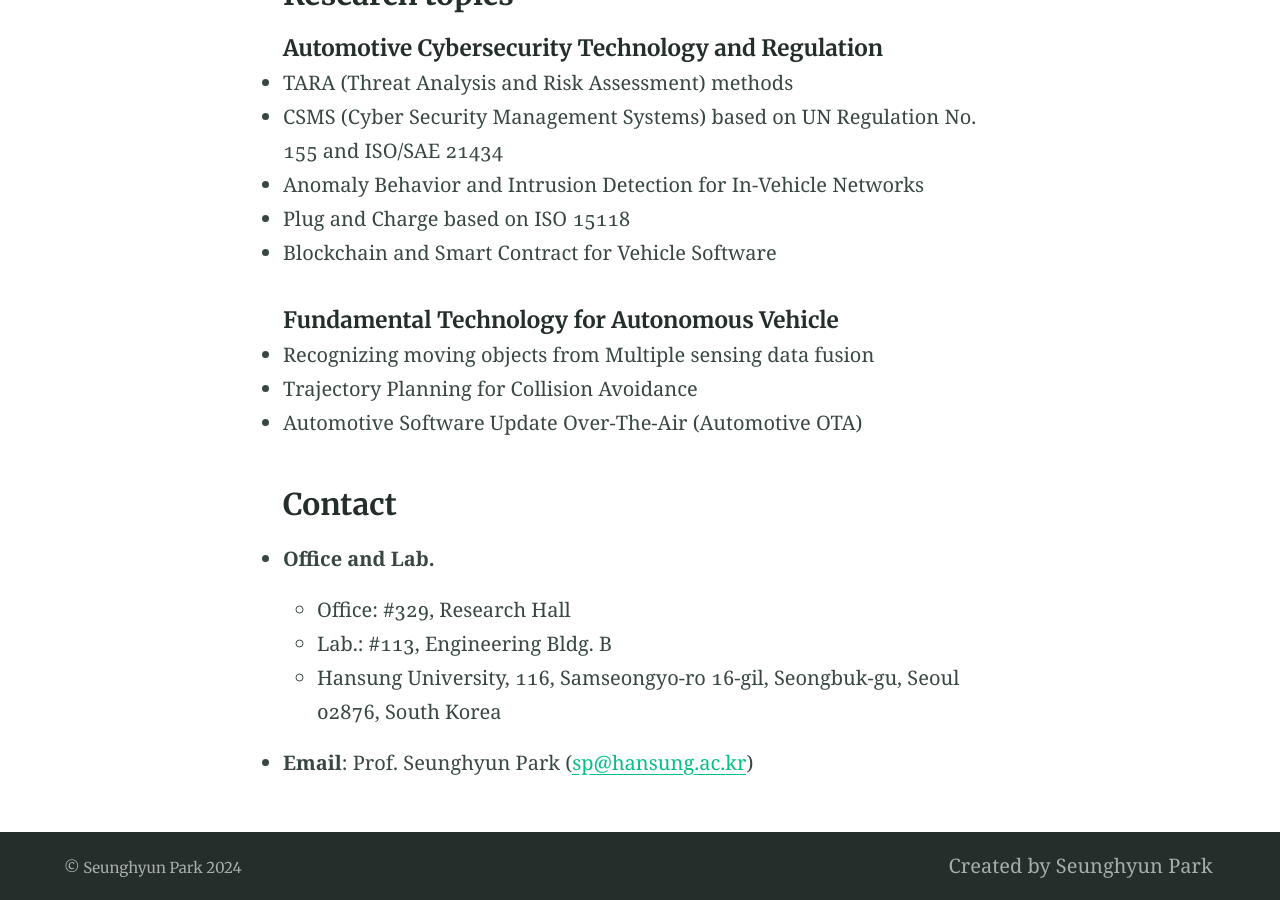
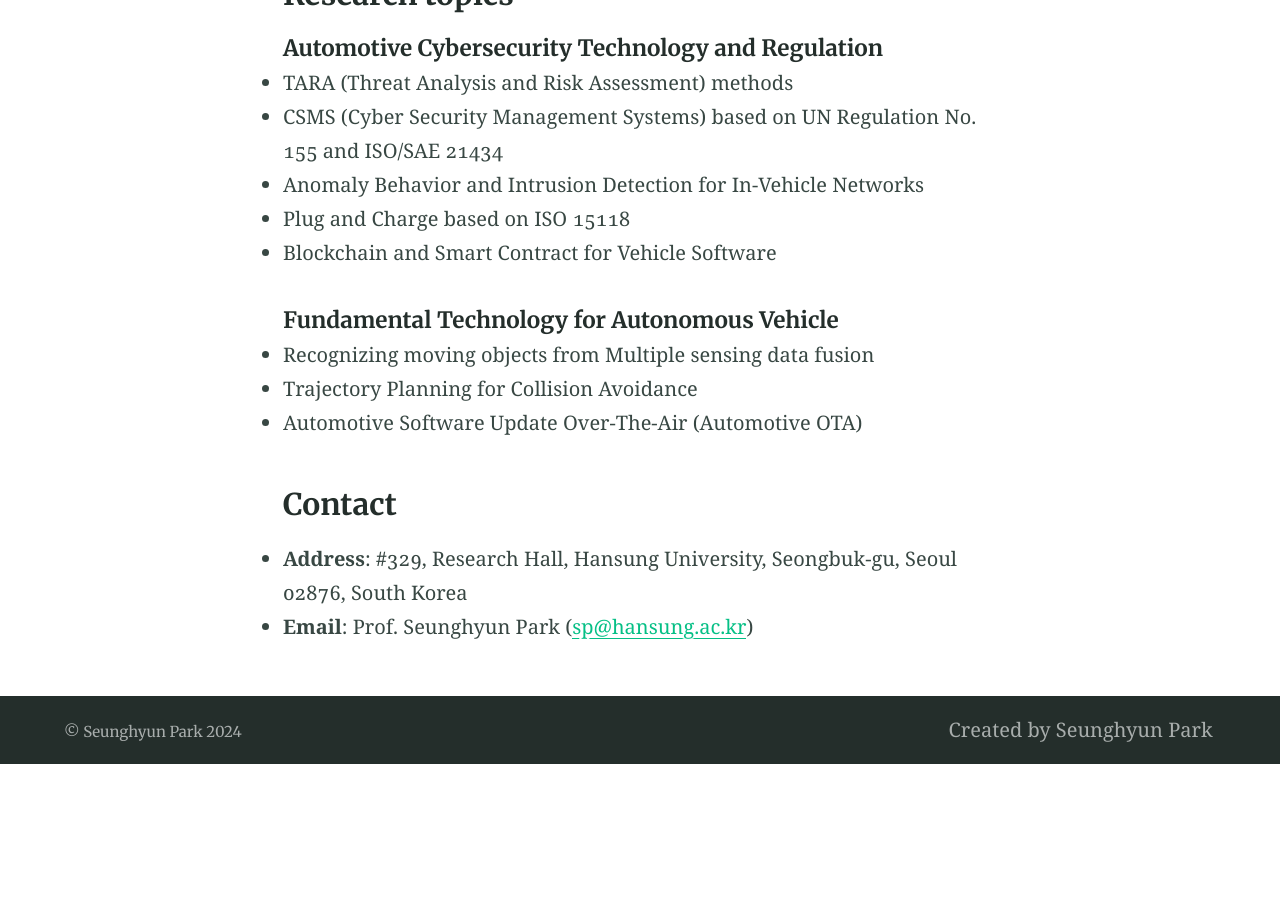
Before and after one commit to imcslab/imcslab.github.io, a Jekyll site: the page built from index.md, in a window 1280 px wide and 900 px high, scrolled down 1092 px. Built offline with Jekyll 4.4.1, drawn with Linux system fonts in a browser that asks for light colours; after the commit the page ends 1856 px from its top, so only the background shows below that.

Commit message:
Update index.md

```diff
--- a/index.md
+++ b/index.md
@@ -33,10 +33,7 @@ We look forward to receiving your application and possibly welcoming you to our
 * Automotive Software Update Over-The-Air (Automotive OTA)
 
 ### Contact
-* **Office and Lab.**
-  * Office:  \#329, Research Hall
-  * Lab.: \#113, Engineering Bldg. B
-  * Hansung University, 116, Samseongyo-ro 16-gil, Seongbuk-gu, Seoul 02876, South Korea
+* **Address**: \#329, Research Hall, Hansung University, Seongbuk-gu, Seoul 02876, South Korea
 * **Email**: Prof. Seunghyun Park ([sp@hansung.ac.kr](mailto:sp@hansung.ac.kr))
 
 
```
